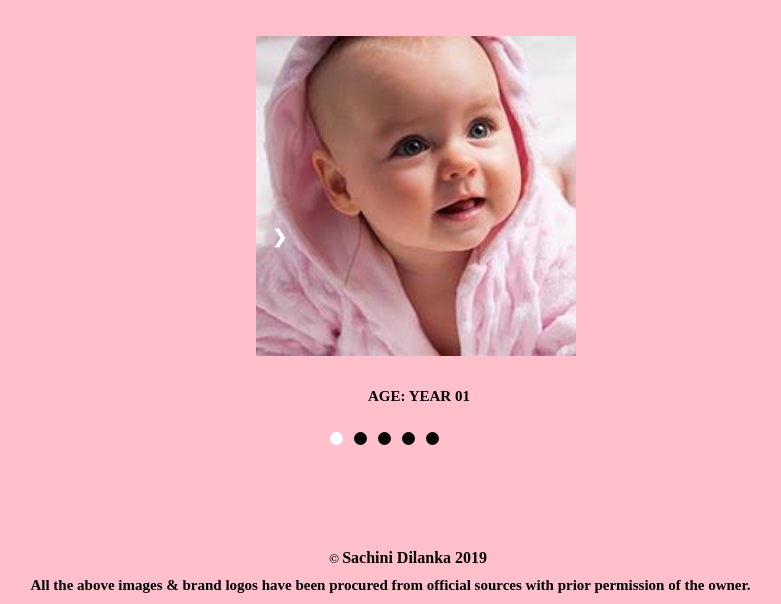
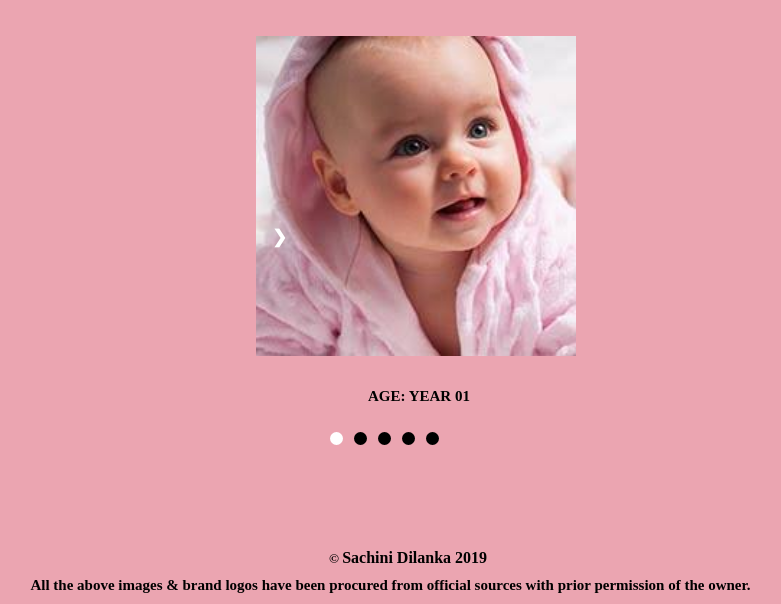
Before and after one commit to sachini1234/website, a plain HTML site: page New folder/webpage2/index02.html in a window 1280 px wide. Shown: the part 265-869 px from the top of the page, without its empty margins (232-1013 px from the left). Drawn offline with Linux system fonts and the light colour scheme.

Commit message:
change background color of my photos section

```diff
--- a/New folder/webpage2/css/index02.css
+++ b/New folder/webpage2/css/index02.css
@@ -82,7 +82,7 @@
 }
 
  Body{
-background-color:pink ;
+background-color:rgb(235, 165, 177) ;
 
 }
 .topic h1{
```
